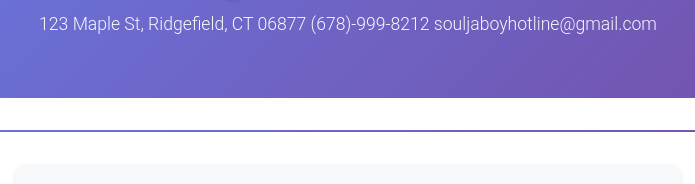
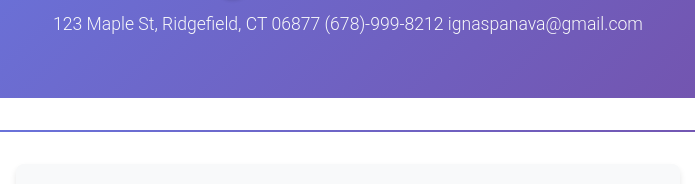
Before and after one commit to IgnasPanavas/CV_website, a website: page contact.html in a window 1280 px wide. Shown: the part 188-372 px from the top of the page, 292-987 px from the left. Drawn offline with Linux system fonts and the light colour scheme.

Commit message:
Update contact.html

```diff
--- a/contact.html
+++ b/contact.html
@@ -13,7 +13,7 @@
     </nav>
     <header>
         <h1><a href="index.html">Ignas Panavas</a></h1>
-        <p class="address">123 Maple St, Ridgefield, CT 06877&#09;(678)-999-8212  &#09; souljaboyhotline@gmail.com</p>
+        <p class="address">123 Maple St, Ridgefield, CT 06877&#09;(678)-999-8212  &#09; ignaspanava@gmail.com</p>
     </header>
     <hr>
     <section class="one-col">
@@ -34,4 +34,5 @@
         <p>&copy; <a href="index.html">Ignas Panavas</a> <a href="https://www.linkedin.com/in/Ignas-Panavas" target="_blank">📧</a></p>
     </footer>
 </body>
+
 </html>
```
